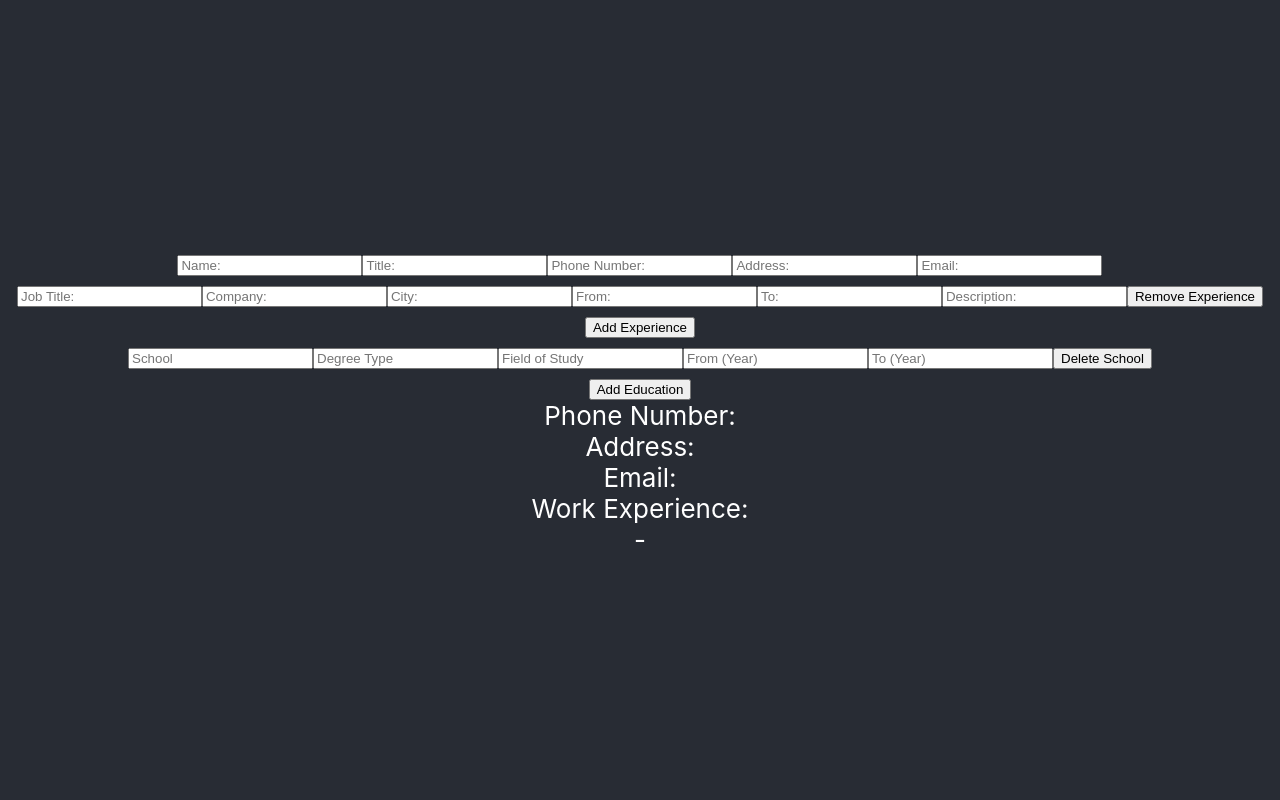
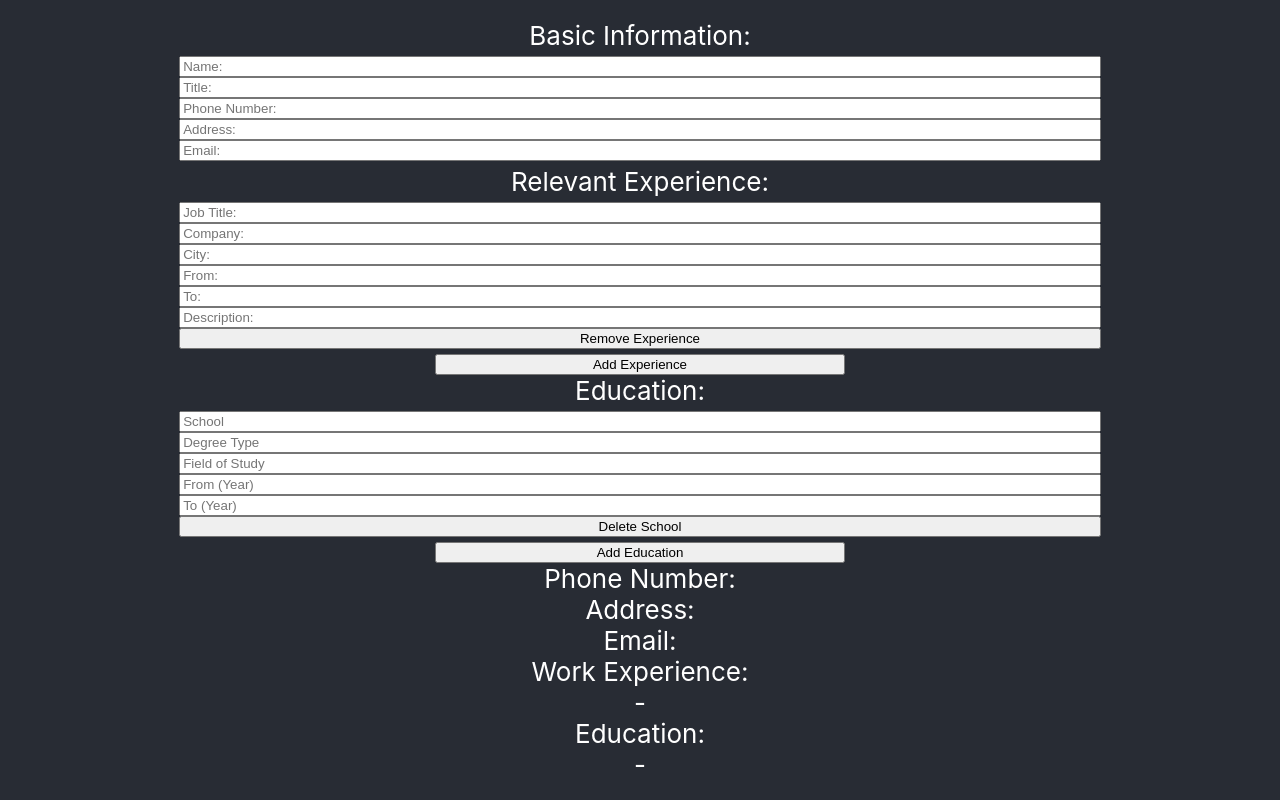
Before and after one commit to fabidor/cv-project, a React (Create React App) app: page / in a window 1280 px wide. Built offline with nearby package versions, Linux system fonts and the light colour scheme.

Commit message:
Style the form to be all pretty.

```diff
--- a/src/App.js
+++ b/src/App.js
@@ -4,6 +4,7 @@ import React, {Component} from "react";
 import FormParent from "./components/FormParent.js"
 import uniqid from "uniqid"
 import DisplayParent from "./components/DisplayParent.js"
+import './components/styles.css'
 
 class App extends Component{
   constructor(){
@@ -135,11 +136,10 @@ class App extends Component{
   render(){
     return(
       <div className="App">
-      <header className="App-header">
         <FormParent basicInfo={this.state.basicInfo} handleInfo = {this.handleInfo} handleExperience={this.handleExperience} experienceRay= {this.state.experienceRay} addExperience = {this.addExperience} deleteExperience={this.deleteExperience} handleEducation = {this.handleEducation} educationRay = {this.state.educationRay}/>
         <DisplayParent basicInfo = {this.state.basicInfo} experienceRay={this.state.experienceRay} educationRay={this.state.educationRay} />
 
-      </header>
+
     </div>
     )
   }
--- a/src/components/Education.js
+++ b/src/components/Education.js
@@ -7,7 +7,7 @@ class Education extends Component{
     render(){
         const{handleEducation, education} = this.props;
         return(
-            <form>
+            <form className="form">
                 <input type="text" name={education.id} id="school" onChange={handleEducation.updateEducation} value={education.school} placeholder="School"/>
                 <input type="text" name={education.id} id="degType" onChange={handleEducation.updateEducation} value={education.degType} placeholder="Degree Type" />
                 <input type="text" name={education.id} id="field" onChange={handleEducation.updateEducation} value={education.field} placeholder="Field of Study" />
--- a/src/components/Experience.js
+++ b/src/components/Experience.js
@@ -7,7 +7,7 @@ class Experience extends Component{
     render(){
         const{experience, handleExperience, deleteExperience} = this.props
         return(
-            <form>
+            <form className="form">
                 <input type="text" name={experience.id} id="jobTitle" onChange={handleExperience} value={experience.jobTitle} placeholder="Job Title:" />
                 <input type="text" name={experience.id} id="company" onChange={handleExperience} value={experience.company} placeholder="Company: " />
                 <input type="text" name={experience.id} id="city" onChange={handleExperience} value={experience.city} placeholder="City:"/>
--- a/src/components/FormParent.js
+++ b/src/components/FormParent.js
@@ -10,18 +10,21 @@ class FormParent extends Component{
     render(){
         const {handleInfo, basicInfo, handleExperience, experienceRay, addExperience, deleteExperience, handleEducation, educationRay} = this.props
         return(
-            <div className="form">
-                <form>
+            <div className="formBox">
+                <div className="formTitle">Basic Information:</div>
+                <form className="form">
+
                     <input type="text" id="name" onChange = {handleInfo} value= {basicInfo.name} placeholder = "Name:" />
                     <input type="text" id="title" onChange= {handleInfo} value={basicInfo.title} placeholder= "Title:" />
                     <input type="text" id="phone" onChange={handleInfo} value={basicInfo.phone} placeholder= "Phone Number:" />
                     <input type="text" id="address" onChange={handleInfo} value={basicInfo.address} placeholder= "Address: " />
                     <input type="email" id="email" onChange={handleInfo} value={basicInfo.email} placeholder="Email: "/>
                 </form>
-                <div>
+                <div className="expandingBox">
+                    <div className="formTitle">Relevant Experience:</div>
                    { experienceRay.map(experienceObj => {
                     return(
-                        <div key = {experienceObj.id}>
+                        <div key = {experienceObj.id} className="expandingForm">
                         <Experience handleExperience={handleExperience} experience={experienceObj} deleteExperience = {deleteExperience}/>
                     </div>
                     )
@@ -31,16 +34,17 @@ class FormParent extends Component{
 
 
                 </div>
-                <button onClick = {addExperience}>Add Experience</button>
-                <div>
+                <button className="addBtn" onClick = {addExperience}>Add Experience</button>
+                <div className="expandingBox">
+                    <div className="formTitle">Education:</div>
                     {educationRay.map(educationObj =>{
                         return(
-                            <div key={educationObj.id}>
+                            <div key={educationObj.id} className="expandingForm">
                                 <Education handleEducation={handleEducation} education = {educationObj} />
                                 </div>)
                     })}
                 </div>
-                <button onClick = {handleEducation.addEducation}>Add Education</button>
+                <button className="addBtn" onClick = {handleEducation.addEducation}>Add Education</button>
 
             </div>
         )
--- a/src/components/ResumeBody.js
+++ b/src/components/ResumeBody.js
@@ -1,5 +1,6 @@
 import React, {Component} from "react"
-import ExperienceDisplay from "./ExperienceDisplay"
+import ExperienceDisplay from "./ExperienceDisplay.js"
+import SchoolDisplay from "./SchoolDisplay.js"
 
 class ResumeBody extends Component{
     constructor(props){
@@ -19,7 +20,16 @@ class ResumeBody extends Component{
                         )
                     })}
                 </div>
-
+                <div className="schools">
+                    <div className="title">Education:</div>
+                    {education.map(school =>{
+                        return(
+                            <div key={school.id}>
+                                <SchoolDisplay school = {school} />
+                            </div>
+                        )
+                    })}
+                </div>
 
             </div>
         )
--- /dev/null
+++ b/src/components/SchoolDisplay.js
@@ -0,0 +1,21 @@
+import React, {Component} from "react";
+
+class SchoolDisplay extends Component{
+    constructor(props){
+        super(props)
+    }
+    render(){
+        const {school} = this.props;
+        return(
+            <div className="schoolDisplay">
+                <div>{school.school}</div>
+                <div>{school.degType}</div>
+                <div>{school.field}</div>
+                <div>{school.from}-{school.to}</div>
+
+            </div>
+        )
+    }
+}
+
+export default SchoolDisplay;
--- /dev/null
+++ b/src/components/styles.css
@@ -0,0 +1,49 @@
+.App{
+    background-color: #282c34;
+  min-height: 100vh;
+  display: flex;
+  flex-direction: column;
+  align-items: center;
+  justify-content: center;
+  font-size: calc(10px + 2vmin);
+  color: white;
+}
+
+.formBox{
+    width: 80%;
+    display: flex;
+    flex-direction: column;
+    justify-content: center;
+    align-items: center;
+}
+
+.formTitle{
+    display: flex;
+    align-items: center;
+}
+
+.form{
+    display: flex;
+    flex-direction: column;
+    width: 90%;
+    padding: 5px;
+}
+
+.expandingBox{
+    width: 100%;
+    display: flex;
+    flex-direction: column;
+    align-items: center;
+    justify-content: center;
+}
+
+.expandingForm{
+    width: 100%;
+    display: flex;
+    align-items: center;
+    justify-content: center;
+}
+
+.addBtn{
+    width: 40%
+}
```
